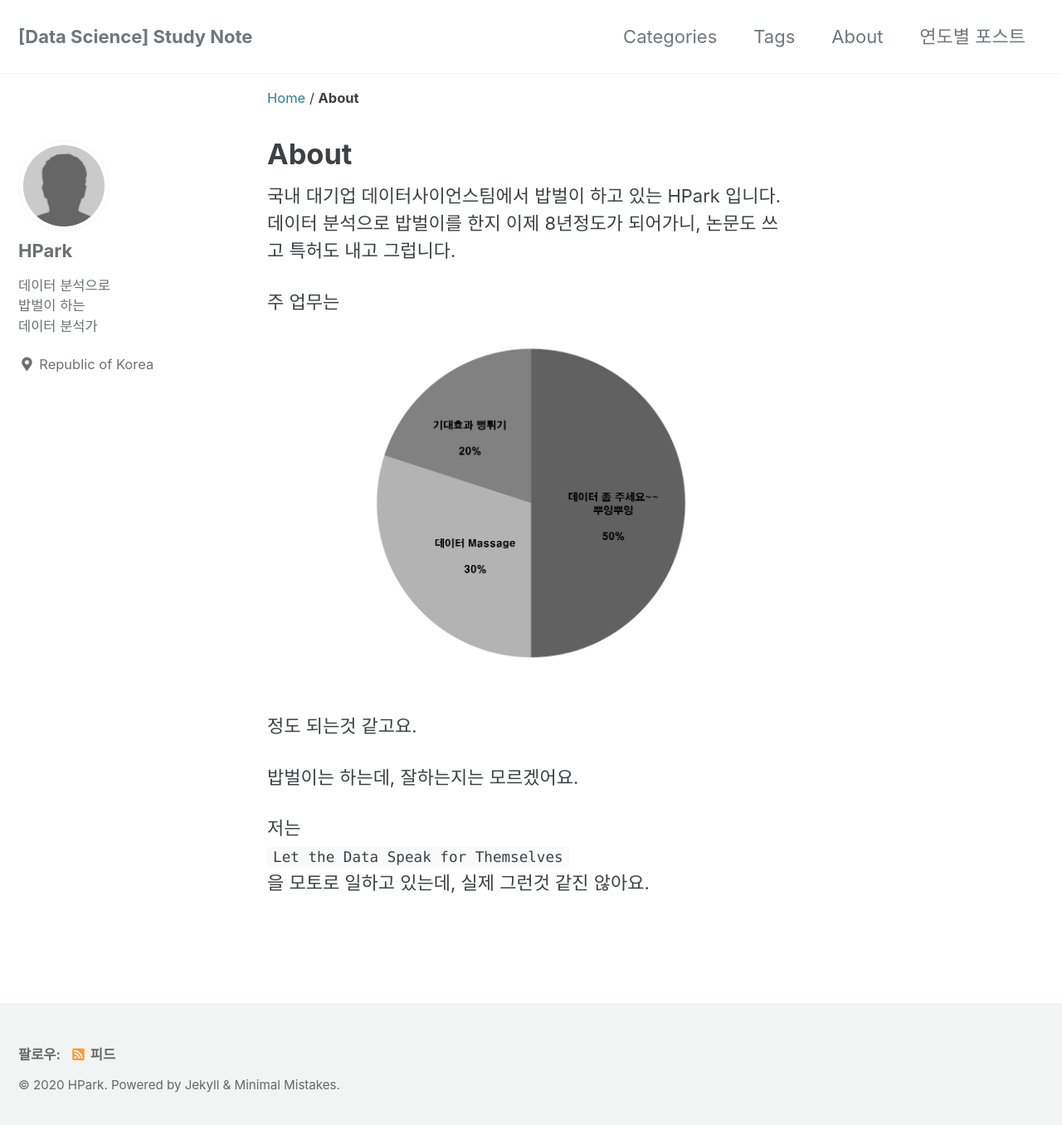
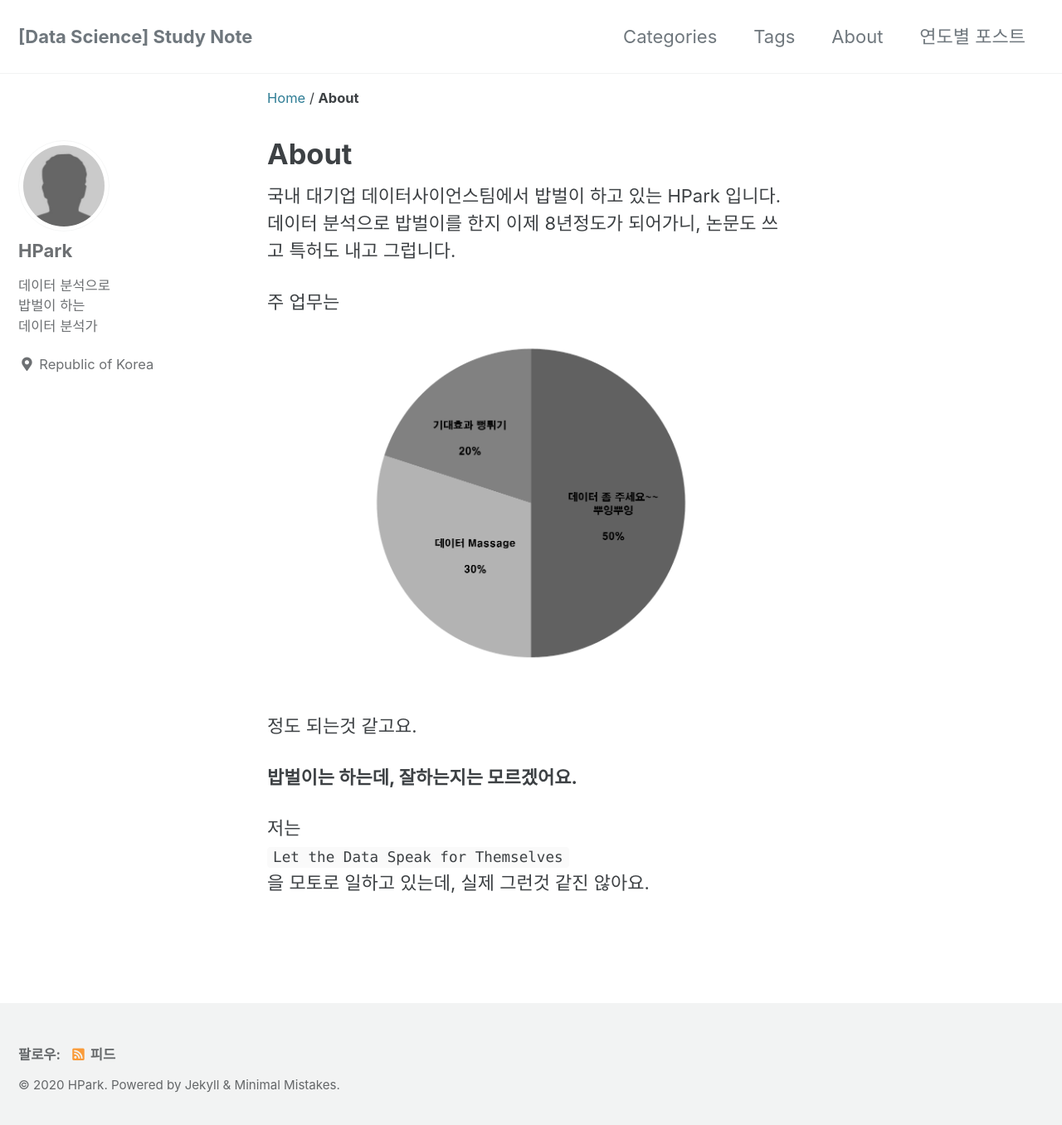
Before and after one commit to bonaza/bonaza.github.io, a Jekyll site: the page built from _pages/about.md, in a window 1280 px wide and 1364 px high. Shown: the top 1356 px of the window at 83% size. Built offline with Jekyll 4.4.1, drawn with Linux system fonts in a browser that asks for light colours; cached includes are drawn as plain includes.

```diff
--- a/_pages/about.md
+++ b/_pages/about.md
@@ -11,7 +11,7 @@ title: "About"
 
 정도 되는것 같고요.
 
-밥벌이는 하는데, 잘하는지는 모르겠어요.
+**밥벌이는 하는데, 잘하는지는 모르겠어요.**
 
 
 저는
```
